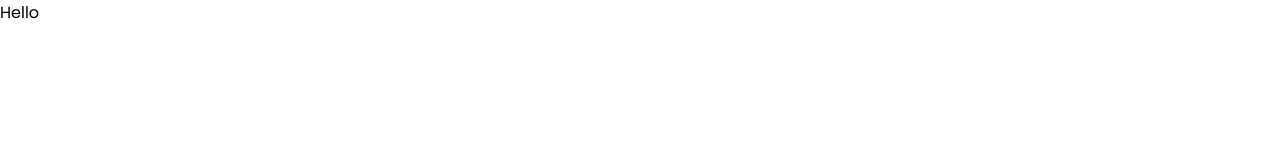
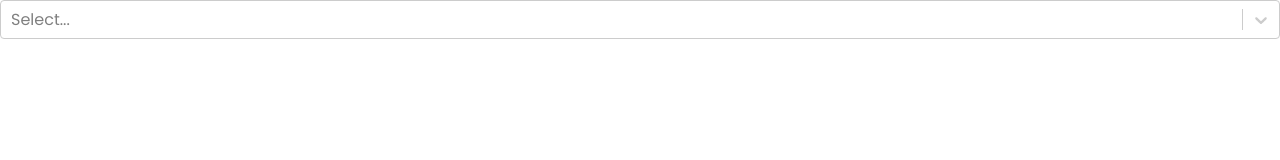
Before and after one commit to mserhatyuksel/react-weather, a React (Create React App) app: page / in a window 1280 px wide. Shown: the top 160 px of the page. Built offline with nearby package versions, Linux system fonts and the light colour scheme.

Commit message:
Added city list with React Select

```diff
--- a/package.json
+++ b/package.json
@@ -9,6 +9,7 @@
     "react": "^17.0.2",
     "react-dom": "^17.0.2",
     "react-scripts": "4.0.3",
+    "react-select": "^5.1.0",
     "web-vitals": "^1.0.1"
   },
   "scripts": {
--- a/src/App.js
+++ b/src/App.js
@@ -1,5 +1,13 @@
+import CityList from "./components/CityList/CityList";
+import Weather from "./components/Weather/Weather";
+
 function App() {
-    return <div>Hello</div>;
+    return (
+        <div>
+            <CityList />
+            <Weather />
+        </div>
+    );
 }
 
 export default App;
--- a/src/components/CityList/CityList.jsx
+++ b/src/components/CityList/CityList.jsx
@@ -1,7 +1,92 @@
 import React from "react";
 import styles from "./CityList.module.css";
+import Select from "react-select";
+
+const options = [
+    { value: "Adana", label: "Adana" },
+    { value: "Adıyaman", label: "Adıyaman" },
+    { value: "Afyonkarahisar", label: "Afyonkarahisar" },
+    { value: "Ağrı", label: "Ağrı" },
+    { value: "Amasya", label: "Amasya" },
+    { value: "Ankara", label: "Ankara" },
+    { value: "Antalya", label: "Antalya" },
+    { value: "Artvin", label: "Artvin" },
+    { value: "Aydın", label: "Aydın" },
+    { value: "Balıkesir", label: "Balıkesir" },
+    { value: "Bilecik", label: "Bilecik" },
+    { value: "Bingöl", label: "Bingöl" },
+    { value: "Bitlis", label: "Bitlis" },
+    { value: "Bolu", label: "Bolu" },
+    { value: "Burdur", label: "Burdur" },
+    { value: "Bursa", label: "Bursa" },
+    { value: "Çanakkale", label: "Çanakkale" },
+    { value: "Çankırı", label: "Çankırı" },
+    { value: "Çorum", label: "Çorum" },
+    { value: "Denizli", label: "Denizli" },
+    { value: "Diyarbakır", label: "Diyarbakır" },
+    { value: "Edirne", label: "Edirne" },
+    { value: "Elazığ", label: "Elazığ" },
+    { value: "Erzincan", label: "Erzincan" },
+    { value: "Erzurum", label: "Erzurum" },
+    { value: "Eskişehir", label: "Eskişehir" },
+    { value: "Gaziantep", label: "Gaziantep" },
+    { value: "Giresun", label: "Giresun" },
+    { value: "Gümüşhane", label: "Gümüşhane" },
+    { value: "Hakkâri", label: "Hakkâri" },
+    { value: "Hatay", label: "Hatay" },
+    { value: "Isparta", label: "Isparta" },
+    { value: "Mersin", label: "Mersin" },
+    { value: "İstanbul", label: "İstanbul" },
+    { value: "İzmir", label: "İzmir" },
+    { value: "Kars", label: "Kars" },
+    { value: "Kastamonu", label: "Kastamonu" },
+    { value: "Kayseri", label: "Kayseri" },
+    { value: "Kırklareli", label: "Kırklareli" },
+    { value: "Kırşehir", label: "Kırşehir" },
+    { value: "Kocaeli", label: "Kocaeli" },
+    { value: "Konya", label: "Konya" },
+    { value: "Kütahya", label: "Kütahya" },
+    { value: "Malatya", label: "Malatya" },
+    { value: "Manisa", label: "Manisa" },
+    { value: "Kahramanmaraş", label: "Kahramanmaraş" },
+    { value: "Mardin", label: "Mardin" },
+    { value: "Muğla", label: "Muğla" },
+    { value: "Muş", label: "Muş" },
+    { value: "Nevşehir", label: "Nevşehir" },
+    { value: "Niğde", label: "Niğde" },
+    { value: "Ordu", label: "Ordu" },
+    { value: "Rize", label: "Rize" },
+    { value: "Sakarya", label: "Sakarya" },
+    { value: "Samsun", label: "Samsun" },
+    { value: "Siirt", label: "Siirt" },
+    { value: "Sinop", label: "Sinop" },
+    { value: "Sivas", label: "Sivas" },
+    { value: "Tekirdağ", label: "Tekirdağ" },
+    { value: "Tokat", label: "Tokat" },
+    { value: "Trabzon", label: "Trabzon" },
+    { value: "Tunceli", label: "Tunceli" },
+    { value: "Şanlıurfa", label: "Şanlıurfa" },
+    { value: "Uşak", label: "Uşak" },
+    { value: "Van", label: "Van" },
+    { value: "Yozgat", label: "Yozgat" },
+    { value: "Zonguldak", label: "Zonguldak" },
+    { value: "Aksaray", label: "Aksaray" },
+    { value: "Bayburt", label: "Bayburt" },
+    { value: "Karaman", label: "Karaman" },
+    { value: "Kırıkkale", label: "Kırıkkale" },
+    { value: "Batman", label: "Batman" },
+    { value: "Şırnak", label: "Şırnak" },
+    { value: "Bartın", label: "Bartın" },
+    { value: "Ardahan", label: "Ardahan" },
+    { value: "Iğdır", label: "Iğdır" },
+    { value: "Yalova", label: "Yalova" },
+    { value: "Karabük", label: "Karabük" },
+    { value: "Kilis", label: "Kilis" },
+    { value: "Osmaniye", label: "Osmaniye" },
+    { value: "Düzce", label: "Düzce" },
+];
 const CityList = () => {
-    return <div></div>;
+    return <Select options={options} />;
 };
 
 export default CityList;
```
Also changed, not shown: 1 other file (tests, documents, lock files or other folders).
